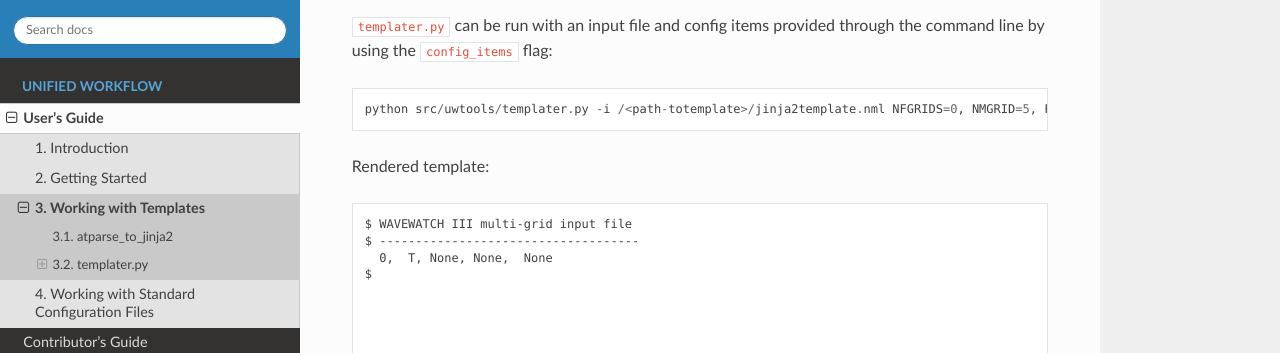
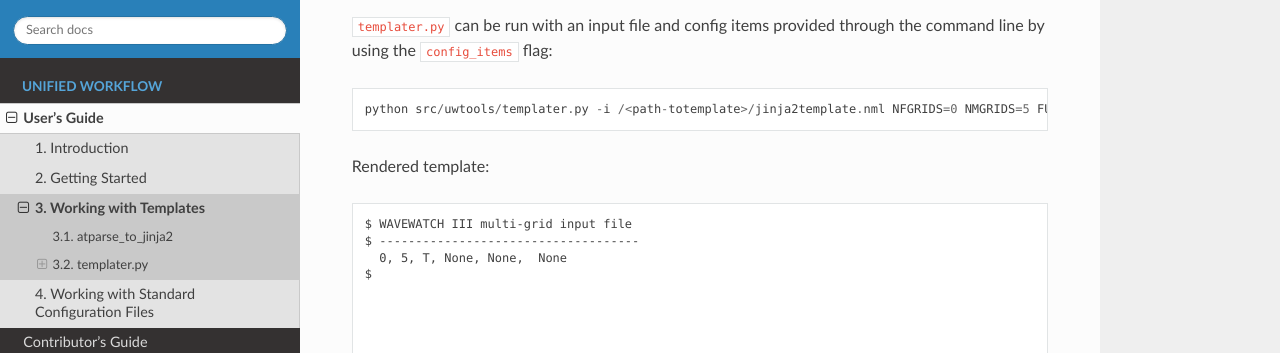
Before and after one commit to ufs-community/uwtools, a Sphinx documentation site: the page built from docs/Users_Guide/working_with_templates.rst, in a window 1280 px wide and 900 px high, scrolled down 3069 px. Shown: the part 158-511 px from the top of the window. Built offline with Sphinx 7.4.7 and the Read the Docs theme 2.0.0, drawn with Linux system fonts in a browser that asks for light colours; some of the changed text lies outside the part shown.

Commit message:
fix temp_inp_cli section - commas & 5

```diff
--- a/docs/Users_Guide/working_with_templates.rst
+++ b/docs/Users_Guide/working_with_templates.rst
@@ -172,13 +172,13 @@ Input file and command line config items
 
 ``templater.py`` can be run with an input file and config items provided through the command line by using the ``config_items`` flag::
 
-    python src/uwtools/templater.py -i /<path-totemplate>/jinja2template.nml NFGRIDS=0, NMGRID=5, FUNIPNT=' T', IOSRV='None', FPNTPROC='None', FGRDPROC=' None'
+    python src/uwtools/templater.py -i /<path-totemplate>/jinja2template.nml NFGRIDS=0 NMGRIDS=5 FUNIPNT=' T' IOSRV='None' FPNTPROC='None' FGRDPROC=' None'
 
 Rendered template::
 
   $ WAVEWATCH III multi-grid input file
   $ ------------------------------------
-    0,  T, None, None,  None
+    0, 5, T, None, None,  None
   $
 
 
```
